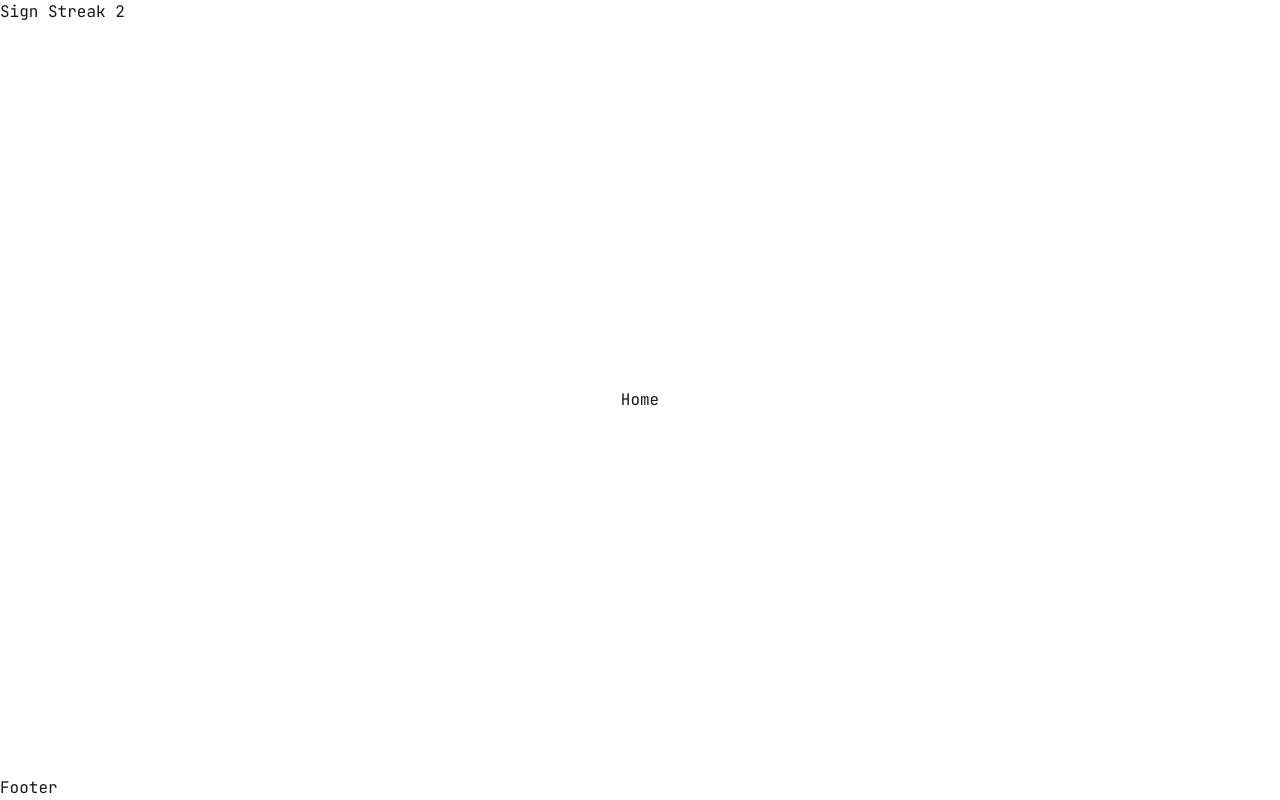
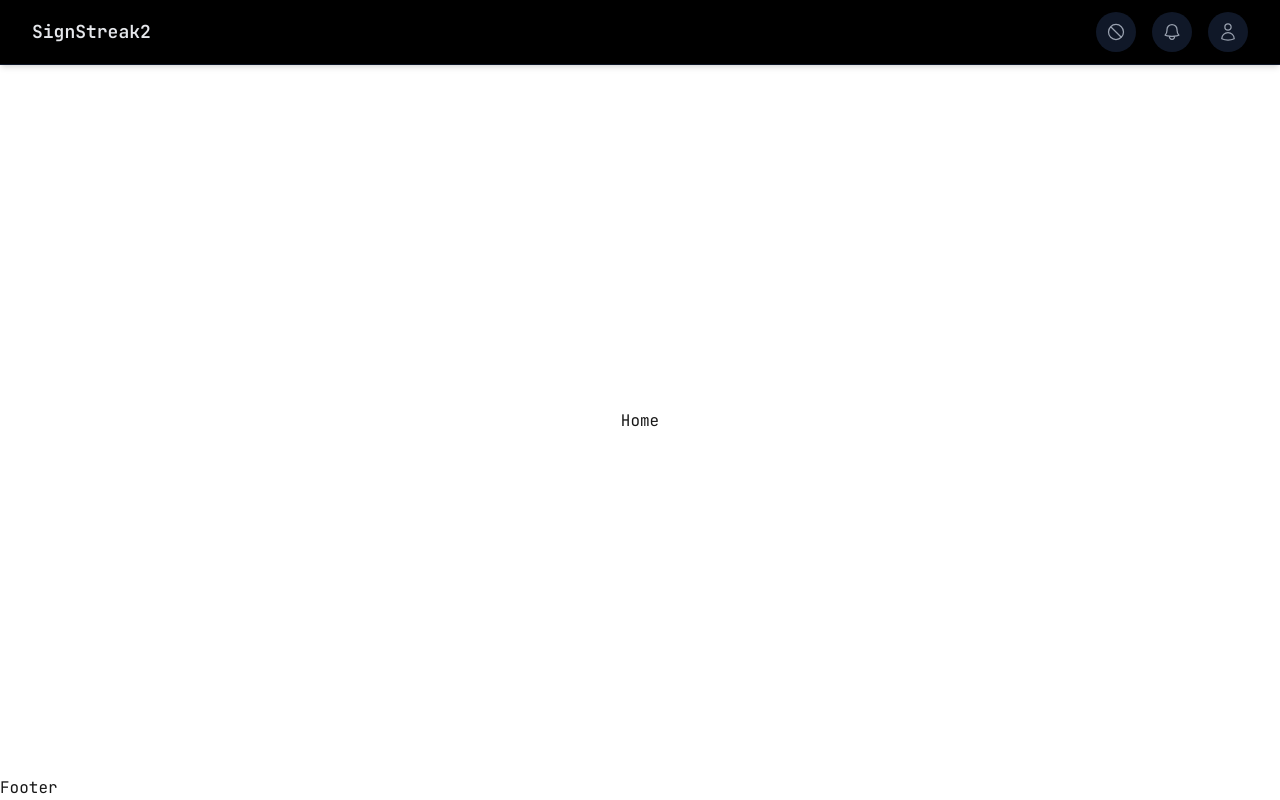
Before and after one commit to HweyTH/sign-streak-2, a Next.js app: page / in a window 1280 px wide. Built offline with nearby package versions, Linux system fonts and the light colour scheme.

Commit message:
Add icons to right side of headers. Add basic notifcation design and drop-down menu.

```diff
--- a/src/components/Header.jsx
+++ b/src/components/Header.jsx
@@ -1,13 +1,70 @@
+"use client";
+
+import { useState, useRef, useEffect } from 'react';
 import Link from 'next/link';
 
 export default function Header() {
+    const [isNotifOpen, setIsNotifOpen] = useState(false);
+    const notifRef = useRef(null);
+
+    useEffect(() => {
+        const handleClickOutside = (event) => {
+            if (notifRef.current && !notifRef.current.contains(event.target)) {
+                setIsNotifOpen(false);
+            }
+        };
+        document.addEventListener('mousedown', handleClickOutside);
+        return () => {
+            document.removeEventListener('mousedown', handleClickOutside);
+        };
+    }, []);
+
     return (
-        <header className="w-full">
-            <div className="">
-                <h1 className="">
-                    <Link href="/">Sign Streak 2</Link>
-                </h1>
+        <header className="bg-black border-b border-gray-900 shadow-md">
+            <div className="max-w-7xl mx-auto px-4 sm:px-6 lg:px-8">
+                <div className="flex justify-between items-center h-16">
+
+                    <Link href="/" className="flex items-center">
+                        <span className="text-gray-200 font-semibold text-lg">SignStreak2</span>
+                    </Link>
+
+                    <div className="flex items-center space-x-4">
+
+                        <button className="w-10 h-10 bg-gray-900 rounded-full hover:bg-gray-800 transition-colors flex items-center justify-center" aria-label="Command">
+                            <svg className="w-5 h-5 text-gray-400" xmlns="http://www.w3.org/2000/svg" fill="none" viewBox="0 0 24 24" strokeWidth="1.5" stroke="currentColor">
+                                <path strokeLinecap="round" strokeLinejoin="round" d="M18.364 18.364A9 9 0 0 0 5.636 5.636m12.728 12.728A9 9 0 0 1 5.636 5.636m12.728 12.728L5.636 5.636" />
+                            </svg>
+                        </button>
+
+                        <div className="relative" ref={notifRef}>
+                            <button
+                                onClick={() => setIsNotifOpen(!isNotifOpen)}
+                                className="w-10 h-10 bg-gray-900 rounded-full hover:bg-gray-800 transition-colors flex items-center justify-center"
+                                aria-label="Notifications"
+                            >
+                                <svg className="w-5 h-5 text-gray-400" xmlns="http://www.w3.org/2000/svg" fill="none" viewBox="0 0 24 24" strokeWidth="1.5" stroke="currentColor">
+                                    <path strokeLinecap="round" strokeLinejoin="round" d="M14.857 17.082a23.848 23.848 0 0 0 5.454-1.31A8.967 8.967 0 0 1 18 9.75V9A6 6 0 0 0 6 9v.75a8.967 8.967 0 0 1-2.312 6.022c1.733.64 3.56 1.085 5.455 1.31m5.714 0a24.255 24.255 0 0 1-5.714 0m5.714 0a3 3 0 1 1-5.714 0" />
+                                </svg>
+                            </button>
+                            {isNotifOpen && (
+                                <div className="absolute right-0 mt-2 w-64 bg-gray-900 rounded-lg shadow-lg border border-gray-800 z-50">
+                                    <div className="p-4 border-b border-gray-800 text-gray-200 font-semibold">Notifications</div>
+                                    <ul className="max-h-60 overflow-y-auto">
+                                        <li className="p-2 hover:bg-gray-800 transition-colors text-gray-300">I'm procrastinating</li>
+                                    </ul>
+                                </div>
+                            )}
+                        </div>
+
+                        <button className="w-10 h-10 bg-gray-900 rounded-full hover:bg-gray-800 transition-colors flex items-center justify-center" aria-label="User">
+                            <svg className="w-5 h-5 text-gray-400" xmlns="http://www.w3.org/2000/svg" fill="none" viewBox="0 0 24 24" strokeWidth="1.5" stroke="currentColor">
+                                <path strokeLinecap="round" strokeLinejoin="round" d="M15.75 6a3.75 3.75 0 1 1-7.5 0 3.75 3.75 0 0 1 7.5 0ZM4.501 20.118a7.5 7.5 0 0 1 14.998 0A17.933 17.933 0 0 1 12 21.75c-2.676 0-5.216-.584-7.499-1.632Z" />
+                            </svg>
+                        </button>
+
+                    </div>
+                </div>
             </div>
         </header>
     );
-};
+}
```
